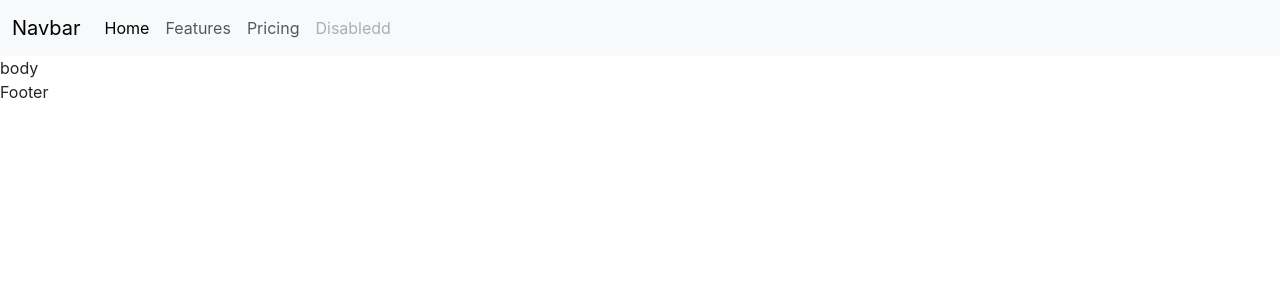
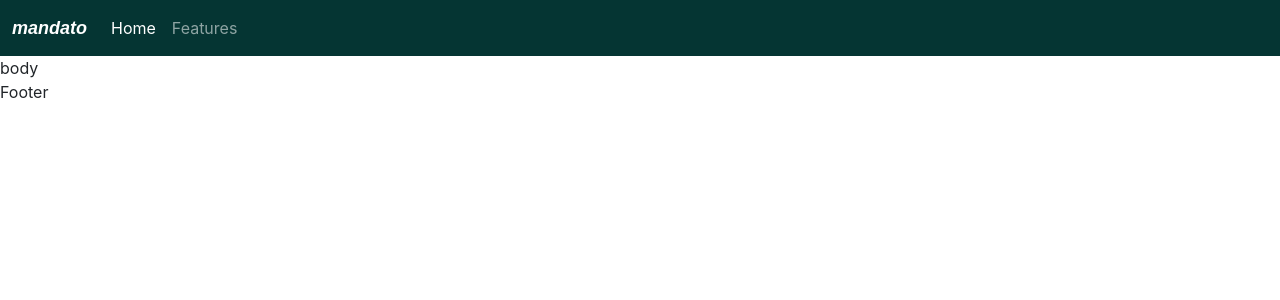
Before and after one commit to Ritik-raj7541/Online-food-ordering-platform, a React (Create React App) app: page / in a window 1280 px wide. Shown: the top 300 px of the page. Built offline with nearby package versions, Linux system fonts and the light colour scheme.

Commit message:
routes are set and navbar is stage1 ready

```diff
--- a/package.json
+++ b/package.json
@@ -8,6 +8,7 @@
     "@testing-library/user-event": "^13.5.0",
     "react": "^18.2.0",
     "react-dom": "^18.2.0",
+    "react-router-dom": "^6.14.1",
     "react-scripts": "5.0.1",
     "web-vitals": "^2.1.4"
   },
--- a/src/App.js
+++ b/src/App.js
@@ -1,12 +1,16 @@
-
+import { BrowserRouter, Routes, Route } from "react-router-dom";
 import './App.css';
 import Home from './screens/Home';
 
 function App() {
   return (
-    <div>
-      <Home/>
-    </div>
+    <BrowserRouter>
+    <Routes>
+      <Route exact path='/' element={<Home/>} />
+
+    </Routes>
+
+    </BrowserRouter>
   );
 }
 
--- a/src/components/Navbar.js
+++ b/src/components/Navbar.js
@@ -1,13 +1,15 @@
 import React from "react";
+import {Link} from "react-router-dom";
+import "../components/css/App.css";
 
 export default function Navbar() {
   return (
     <div>
-      <nav className="navbar navbar-expand-lg bg-body-tertiary">
+      <nav className="navbar navbar-expand-lg navbar-dark shadow-5-strong navstyle">
         <div className="container-fluid">
-          <a className="navbar-brand" href="/">
-            Navbar
-          </a>
+          <Link className="navbar-brand navfont"  to="/">
+           mandato
+          </Link>
           <button
             className="navbar-toggler"
             type="button"
@@ -22,23 +24,16 @@ export default function Navbar() {
           <div className="collapse navbar-collapse" id="navbarNav">
             <ul className="navbar-nav">
               <li className="nav-item">
-                <a className="nav-link active" aria-current="page" href="/">
+                <Link className="nav-link active" aria-current="page" to="/">
                   Home
-                </a>
+                </Link>
               </li>
               <li className="nav-item">
-                <a className="nav-link" href="/">
+                <Link className="nav-link" to="/">
                   Features
-                </a>
+                </Link>
               </li>
-              <li className="nav-item">
-                <a className="nav-link" href="/">
-                  Pricing
-                </a>
-              </li>
-              <li className="nav-item">
-                <a className="nav-link disabled">Disabledd</a>
-              </li>
+
             </ul>
           </div>
         </div>
--- /dev/null
+++ b/src/components/css/App.css
@@ -0,0 +1,10 @@
+/* custome css */
+.navfont{
+      font-family:sans-serif;
+      font-style: italic;
+      font-weight: 600;
+      font-size: large;
+}
+.navbar{
+      background: rgb(5, 53, 51);
+}
--- a/src/index.css
+++ b/src/index.css
@@ -1,4 +1,5 @@
 body {
+
   margin: 0;
   font-family: -apple-system, BlinkMacSystemFont, 'Segoe UI', 'Roboto', 'Oxygen',
     'Ubuntu', 'Cantarell', 'Fira Sans', 'Droid Sans', 'Helvetica Neue',
```
Also changed, not shown: src/App.css (line endings or trailing spaces), 1 other file (tests, documents, lock files or other folders).
